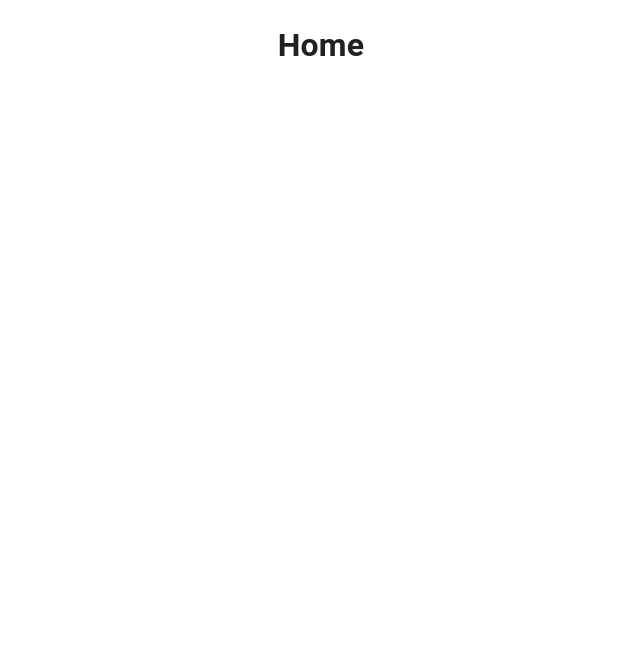
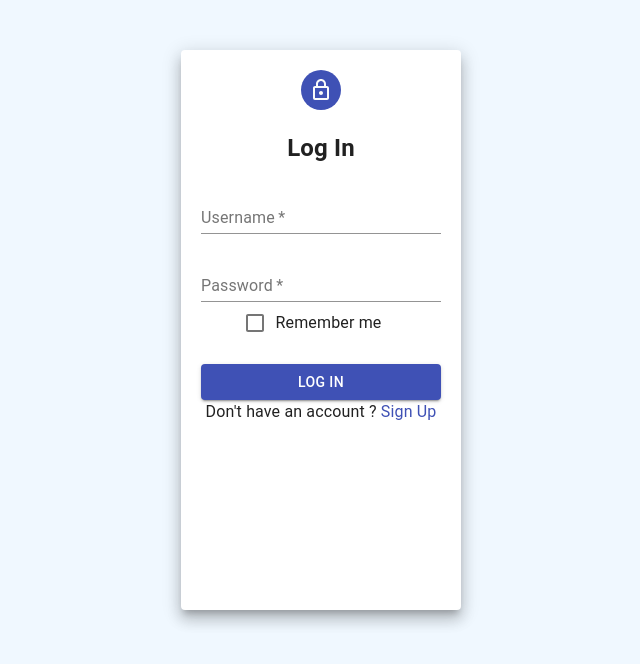
Before and after one commit to ayahosnym/ecommerce_admin, a React (Create React App) app: page / in a window 1280 px wide. Before the commit this address had no page. Shown: the top 664 px of the page, without its empty margins (319-959 px from the left). Built offline with nearby package versions, Linux system fonts and the light colour scheme.

Commit message:
start routing

```diff
--- a/src/App.js
+++ b/src/App.js
@@ -1,8 +1,17 @@
-import React from 'react';
+import React, { useContext, createContext, useState }  from 'react';
 import './App.css';
 import './theme/globalStyles.css';
 import CssBaseline from '@mui/material/CssBaseline';
-import { Routes, Route } from "react-router-dom";
+import { Routes } from "react-router-dom";
+import {
+  BrowserRouter as Router,
+  Switch,
+  Route,
+  Link,
+  Redirect,
+  useHistory,
+  useLocation
+} from "react-router-dom";
 
 import Login from './components/login';
 import Signup from './components/signup';
@@ -14,9 +23,8 @@ function App() {
   return (
     <div className="App">
       <CssBaseline />
-      <h1>Home</h1>
       <Routes>
-        <Route path="/login" element={<Login />} />
+        <Route path="/" element={<Login />} />
         <Route path="/signup" element={<Signup />} />
         <Route path="/products" element={<Products />} />
         <Route path="/profile" element={<AdminProfile />} />
```
